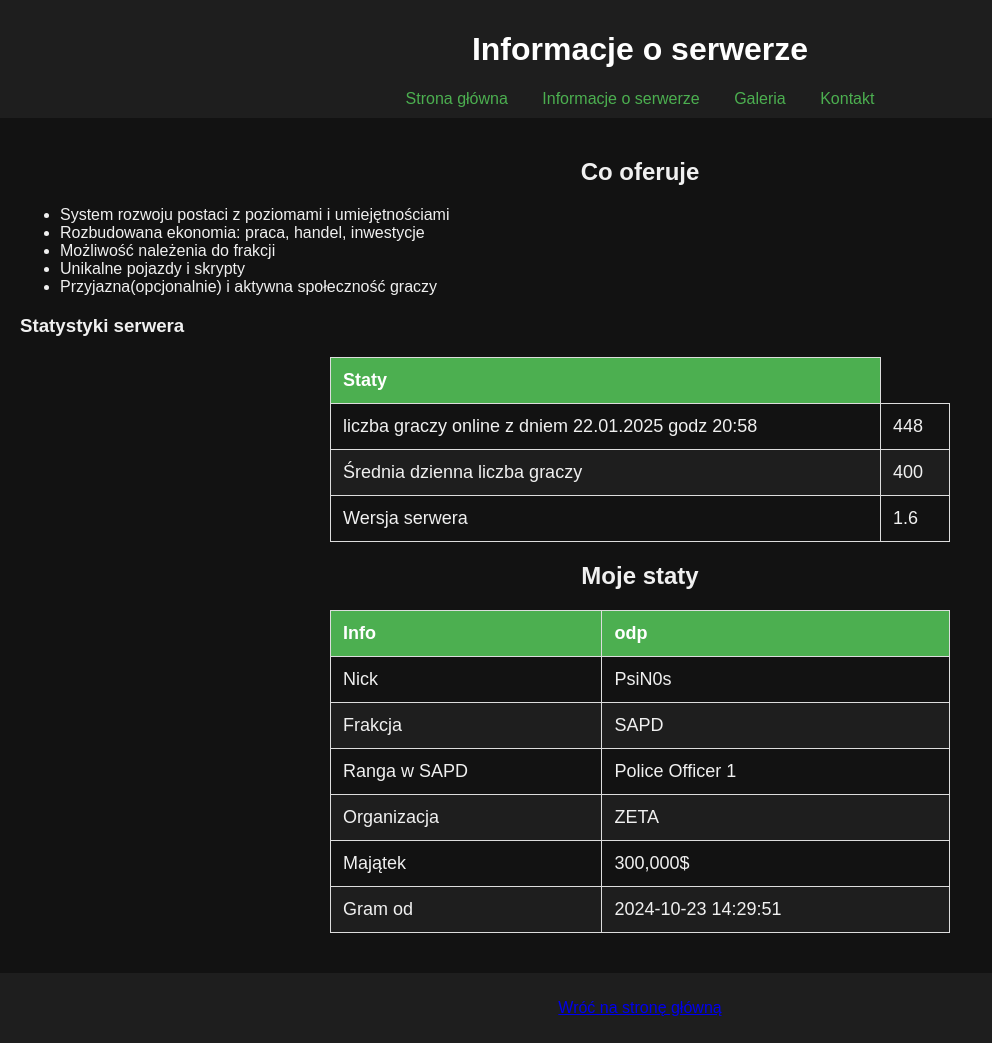
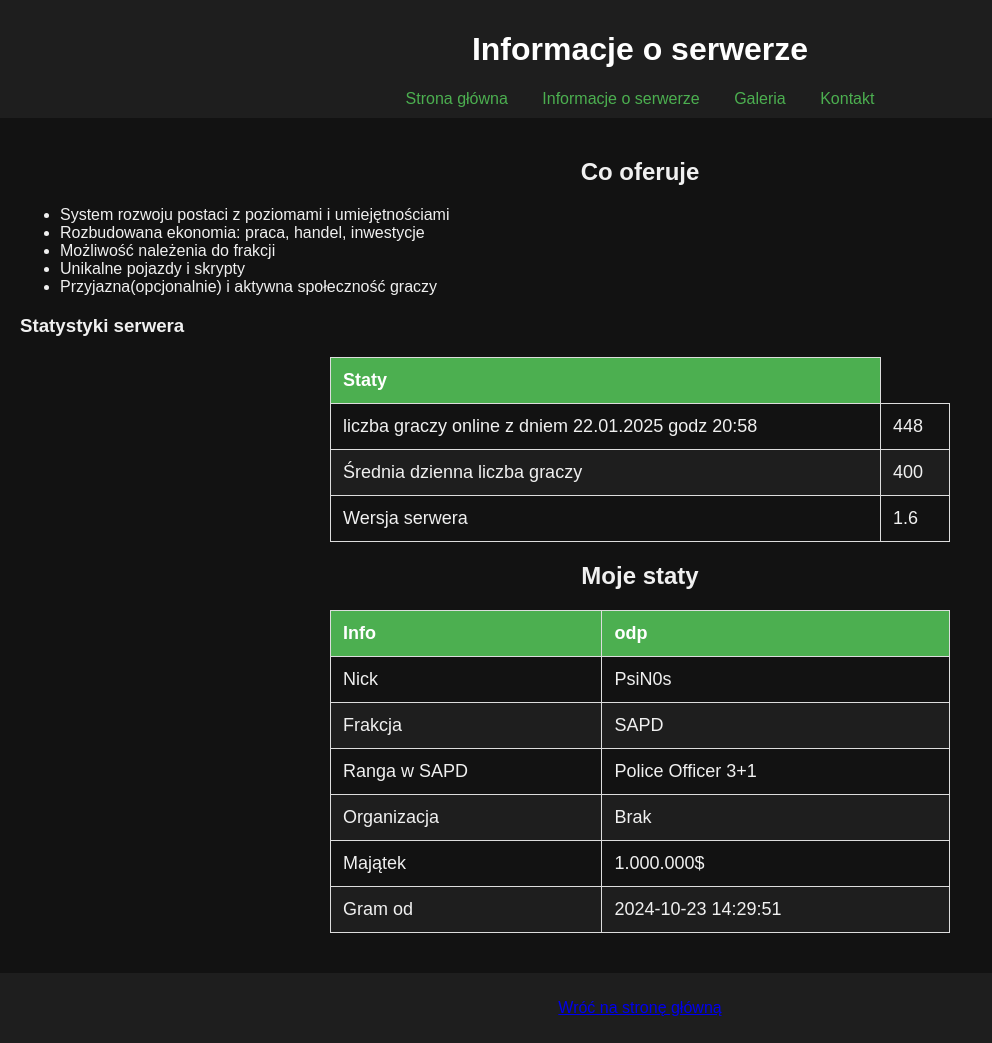
Before and after one commit to PsiN0s/SchoolProject, a plain HTML site: page server.html in a window 1280 px wide. Shown: the whole page, without its empty margins (0-992 px from the left). Drawn offline with Linux system fonts and the light colour scheme.

Commit message:
Update server.html
Zaktualizowano informacje

```diff
--- a/server.html
+++ b/server.html
@@ -72,15 +72,15 @@
                         </tr>
                         <tr>
                             <td>Ranga w SAPD</td>
-                            <td>Police Officer 1</td>
+                            <td>Police Officer 3+1</td>
                         </tr>
                         <tr>
                             <td>Organizacja</td>
-                            <td>ZETA</td>
+                            <td>Brak</td>
                         </tr>
                         <tr>
                             <td>Majątek</td>
-                            <td>300,000$</td>
+                            <td>1.000.000$</td>
                         </tr>
                         <tr>
                             <td>Gram od</td>
```
